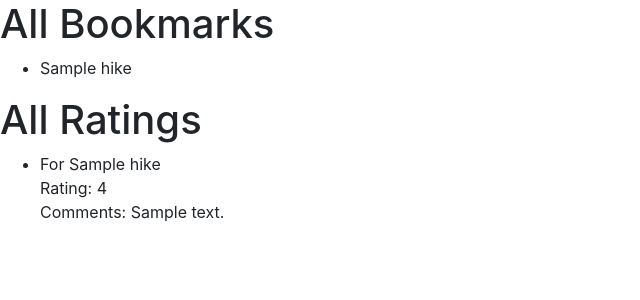
After one commit to stephmow/HikingApp, a Flask app: page /bookmarks in a window 1280 px wide. The commit adds this page. Shown: the top 300 px of the page, without its empty margins (0-640 px from the left). Run offline with Flask 2, Linux system fonts and the light colour scheme; the visitor is signed in with stand-in values (Sample User, id 1); tables that the repository leaves empty hold one stand-in row (values such as "Sample post"); some libraries are stand-ins or nearby versions.

Commit message:
Updated saved hike and bookmark routes. created new template to display saved and completed hikes

```diff
--- a/crud.py
+++ b/crud.py
@@ -51,6 +51,17 @@ def create_rating(user, hike, rating, comments=''):
 
     return hike_rating
 
+def get_bookmarks_by_user(user_id):
+
+    return Bookmark.query.filter(User.user_id == user_id)
+
+def get_ratings_by_user(user_id):
+
+    return Rating.query.filter(User.user_id == user_id)
+
+# DELETE BOOKMARK
+# DELETE RATING
+
 
 # For login
 def get_user_by_email(email):
--- a/rapidapi.py
+++ b/rapidapi.py
@@ -6,7 +6,7 @@ querystring = {"q-activities_activity_type_name_eq":"hiking","q-state_cont":"Cal
 
 headers = {
     'x-rapidapi-host': "trailapi-trailapi.p.rapidapi.com",
-    'x-rapidapi-key': "9e3aebbb37mshbe5a4b7745c3970p188377jsne7088ebe7175"
+    'x-rapidapi-key': RAPID_API_KEY
     }
 
 response = requests.request("GET", url, headers=headers, params=querystring)
--- a/seed_database.py
+++ b/seed_database.py
@@ -9,7 +9,6 @@ import crud, model, server
 import geocoder
 import requests
 
-API_KEY = 'AIzaSyBGeOCEe50xco2FJA73vuRrVMGtHa9SJVs'
 
 os.system('dropdb hikedb')
 os.system('createdb hikedb')
--- a/server.py
+++ b/server.py
@@ -75,11 +75,11 @@ def hike_list():
     """Displays list of hikes within search criteria - update with ajax version for sprint 2 (later on)"""
 
     # zipcode = int(request.args.get('zipcode'))
-    zipcode = request.args.get('zipcode')   # for now, this will be a city search.
+    input = request.args.get('location-input')   # for now, this will be a city search.
 
     hikes = crud.get_all_hikes()
 
-    return render_template('all_hikes.html', hikes=hikes, zipcode=zipcode)
+    return render_template('all_hikes.html', hikes=hikes, input=input)
 
 
 @app.route('/hikeList/<hike_id>')
@@ -91,13 +91,60 @@ def hike_details(hike_id):
     return render_template("hike_details.html", hike=hike)
 
 
-@app.route("/hikeList/<hike_id>/bookmark", methods=["POST"])
-def create_bookmark(hike_id):
-    """Create a bookmark for a hike."""
+# @app.route("/hikeList/<hike_id>/bookmark", methods=["POST"])
+# def create_bookmark(hike_id):
+#     """Create a bookmark for a hike."""
 
+#     print('*****test******')  # this works.......
+
+#     logged_in_email = session.get("user_email")
+#     hike = crud.get_hike_details(hike_id)
+#     is_completed = request.form.get("bookmark")
+
+#     if is_completed == "True":
+#         is_completed = True
+#     elif is_completed == "False":
+#         is_completed = False
+#     else:
+#         is_completed = None
+
+#confirm i don't need the below code...since my hike_details already has an if statement to show the bookmarks module
+    # if logged_in_email is None:
+    #     # flash("You must log in to bookmark a hike.")
+    #     return redirect('/')
+
+    # if is_completed == False:  # Hike added to bookmarks
+    #     user = crud.get_user_by_email(logged_in_email)
+    #     hike = crud.get_hike_details(hike_id)
+
+    #     crud.create_bookmark(user=user, hike=hike, is_completed=is_completed)
+
+    #     flash(f"You saved {{ hike.name }} to bookmarks.")
+
+    # elif is_completed == True: # Hike has been completed
+    #     user = crud.get_user_by_email(logged_in_email)
+    #     hike = crud.get_hike_details(hike_id)
+
+    #     crud.create_bookmark(user=user, hike=hike, is_completed=is_completed)
+
+    #     flash(f"You completed {{ hike.name }}.")
+    #     return('hikeList/<hike_id>/ratings')
+
+    # else:
+    #     flash("Error: you didn't select a hike bookmark.")
+
+    # return redirect(f"/hikeList/{hike_id}")
+
+@app.route("/hikeList/<hike_id>/add_bookmark", methods=["POST"])
+def add_bookmark(hike_id):
+    """AJAX route for adding a bookmark to save a hike."""
+
+    print("******test*****")
+
+    # is_completed = request.form.get("bookmark") # use this if accessing through form
+    is_completed = request.form.get("is_completed") # taking in input from ratings.js
+    hike = crud.get_hike_details(hike_id)
     logged_in_email = session.get("user_email")
-    hike = crud.get_hike_details(hike_id)
-    is_completed = request.form.get("bookmark")
 
     if is_completed == "True":
         is_completed = True
@@ -106,66 +153,26 @@ def create_bookmark(hike_id):
     else:
         is_completed = None
 
-#confirm i don't need the below code...since my hike_details already has an if statement to show the bookmarks module
-    # if logged_in_email is None:
-    #     # flash("You must log in to bookmark a hike.")
-    #     return redirect('/')
+    print(is_completed)
 
-    if is_completed == False:  # Hike added to bookmarks
+
+    if is_completed == False:
         user = crud.get_user_by_email(logged_in_email)
         hike = crud.get_hike_details(hike_id)
 
-        crud.create_bookmark(user=user, hike=hike, is_completed=is_completed)
-
-        flash(f"You saved {{ hike.name }} to bookmarks.")
-
-    elif is_completed == True: # Hike has been completed
-        user = crud.get_user_by_email(logged_in_email)
-        hike = crud.get_hike_details(hike_id)
-
-        crud.create_bookmark(user=user, hike=hike, is_completed=is_completed)
-
-        flash(f"You completed {{ hike.name }}.")
-        return('hikeList/<hike_id>/ratings')
-
-    else:
-        flash("Error: you didn't select a hike bookmark.")
-
-    return redirect(f"/hikeList/{hike_id}")
-
-@app.route("/hikeList/<hike_id>/add_bookmark", methods=["POST"])
-def add_bookmark(hike_id):
-    """AJAX route for adding a bookmark to save a hike."""
-
-    is_completed = request.form.get("bookmark")
-
-    if is_completed == "True":
-        is_completed = True
-    elif is_completed == "False":
-        is_completed = False
-    else:
-        is_completed = None
-
-    logged_in_email = session.get("user_email")
-    is_completed = request.form.get("bookmark")  # True or False
-
-    if is_completed == False:
-        user = crud.get_user_by_email(logged_in_email)
-        hike = crud.get_hike_by_id(hike_id)
-
-        crud.create_bookmark(user, hike, is_completed)
+        crud.create_bookmark(user = user, hike = hike, is_completed = is_completed)
 
         flash(f"You bookmarked this hike.")
 
     return redirect(f"/hikeList/{hike_id}")
 
 
-
-@app.route("/hikeList/<hike_id>/add_ratings")
+@app.route("/hikeList/<hike_id>/add_rating", methods=["POST"])
 def create_rating(hike_id):
     """AJAX route for a rating for a hike."""
 
-    is_completed = request.form.get("bookmark")
+    logged_in_email = session.get("user_email")
+    is_completed = request.form.get("is_completed")
     rating = request.form.get("rating")
     comments = request.form.get("comments")
 
@@ -176,18 +183,30 @@ def create_rating(hike_id):
     else:
         is_completed = None
 
-    logged_in_email = session.get("user_email")
-    is_completed = request.form.get("bookmark")  # True or False
-
     if is_completed == True:
         user = crud.get_user_by_email(logged_in_email)
-        hike = crud.get_hike_by_id(hike_id)
+        hike = crud.get_hike_details(hike_id)
 
-        crud.create_rating(user, hike, rating, comments)
+        crud.create_rating(user = user, hike = hike, rating = rating, comments = comments)
 
         flash(f"You created a rating for this hike.")
 
     return redirect(f"/hikeList/{hike_id}")
+
+
+@app.route("/bookmarks")
+def all_bookmarks():
+    """View all saved hikes."""
+
+    logged_in_email = session.get("user_email")
+
+    if session['user_email'] == logged_in_email:
+        user = crud.get_user_by_email(logged_in_email)
+        bookmarks = crud.get_bookmarks_by_user(user.user_id)
+        # print(bookmarks)
+        ratings = crud.get_ratings_by_user(user.user_id)
+
+    return render_template("bookmarks.html", bookmarks = bookmarks, ratings = ratings)
 
 
 
--- a/templates/all_hikes.html
+++ b/templates/all_hikes.html
@@ -5,15 +5,15 @@
 
 
 
-    See below list of hikes near {{zipcode}}.
+    See below list of hikes near {{input}}.
 
 
 
 
   {% for hike in hikes %}
-  <!-- <script>console.log("hike zip: {{hike.zipcode}} zip entered: {{zipcode}}")</script> -->
 
-    {% if zipcode == hike.city %}
+
+    {% if input == hike.city %}
       <script>console.log('***test***2');</script>
       <li>
         <a href="/hikeList/{{ hike.hike_id }}">
--- /dev/null
+++ b/templates/bookmarks.html
@@ -0,0 +1,36 @@
+{% extends 'base.html' %}
+{% block title %}All Bookmarks{% endblock %}
+
+{% block body %}
+  <h1>All Bookmarks</h1>
+
+  <ul>
+    {% for bookmark in bookmarks %}
+      <li>
+
+          {{ bookmark.hike.name }}
+        </a>
+      </li>
+    {% endfor %}
+  </ul>
+
+  <h1>All Ratings</h1>
+
+  <ul>
+    {% for rating in ratings %}
+      <li>
+
+          For {{ rating.hike.name }}<br>
+          Rating: {{ rating.rating }}<br>
+          Comments: {{ rating.comments }}
+        </a>
+      </li>
+    {% endfor %}
+  </ul>
+
+
+
+
+
+
+{% endblock %}
--- a/templates/hike_details.html
+++ b/templates/hike_details.html
@@ -12,8 +12,8 @@ Average Rating: {{ hike.average_rating }}
 
 
 {% if session.get('user_email') %}
+<form id = "bookmarks">
 <h2>Bookmark this hike</h2>
-<form id = "bookmarks" >
 
 <!-- action="/hikeList/{{ hike.hike_id }}/bookmark" method="POST"> -->
   <p>
@@ -26,12 +26,12 @@ Average Rating: {{ hike.average_rating }}
     <button type="submit">Submit</button>
     <br>
 
+       <!--  hidden input of hike_id  -->
     <input id = "hidden-hike-id" type= "hidden"
       name="hike_id"
       value = {{ hike.hike_id }}>
 
 
-   <!-- add hidden input of hike_id  -->
 
   </p>
 </form>
--- a/templates/homepage.html
+++ b/templates/homepage.html
@@ -44,7 +44,7 @@
   <div class="col-10">
     <h2>Search for a hike</h2>
     <form id = "hike-search" action="/hikeList">
-      <p>Enter a City: <input type="text" name="zipcode" required><input type="submit" value="Search"></p>
+      <p>Enter a City, Zipcode or Address: <input type="text" name="location-input" required><input type="submit" value="Search"></p>
     </form>
   </div>
 
@@ -121,7 +121,6 @@
       </tr>
     </table>
 
-    <p>To undestand the example better, we have added borders to the table.</p>
 
 
 
```
Also changed, not shown: static/ratings.js (+13 -12 lines), static/search.js (+4 -4 lines).
